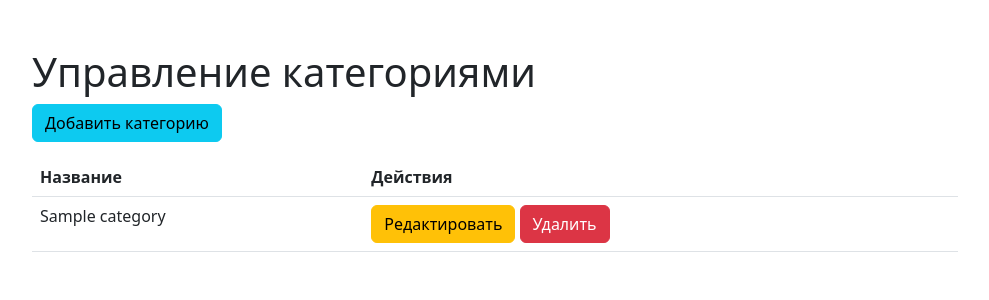
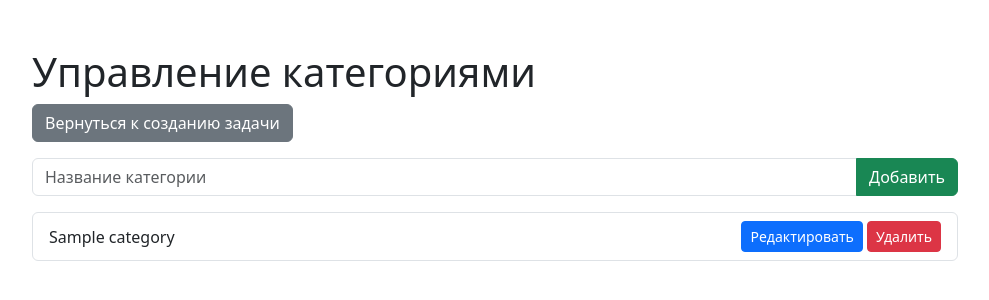
Before and after one commit to Nadezhda-27/Done, a Django app: page /categories/ in a window 1280 px wide. Shown: the part 56-356 px from the top of the page, without its empty margins (145-1134 px from the left). Run offline with Django 4.2, Linux system fonts and the light colour scheme; a user stored in the database is signed in; tables that the repository leaves empty hold one stand-in row (values such as "Sample post").

Commit message:
add button category in create_todo 2

```diff
--- a/todo/templates/todo/manage_categories.html
+++ b/todo/templates/todo/manage_categories.html
@@ -4,29 +4,25 @@
     <div class="row justify-content-center mt-5">
         <div class="col-md-10">
             <h1>Управление категориями</h1>
-            <a role="button" class="btn btn-info" href="{% url 'create_category' %}">Добавить категорию</a>
-            <table class="table mt-3">
-                <thead>
-                    <tr>
-                        <th>Название</th>
-                        <th>Действия</th>
-                    </tr>
-                </thead>
-                <tbody>
-                    {% for category in categories %}
-                        <tr>
-                            <td>{{ category.name }}</td>
-                            <td>
-                                <a class="btn btn-warning" href="{% url 'edit_category' category.id %}">Редактировать</a>
-                                <form method="POST" action="{% url 'delete_category' category.id %}" style="display:inline;">
-                                    {% csrf_token %}
-                                    <button type="submit" class="btn btn-danger">Удалить</button>
-                                </form>
-                            </td>
-                        </tr>
-                    {% endfor %}
-                </tbody>
-            </table>
+            <a role="button" class="btn btn-secondary mb-3" href="{% url 'create_todo' %}">Вернуться к созданию задачи</a>
+            <form method="POST" action="{% url 'create_category' %}">
+                {% csrf_token %}
+                <div class="input-group mb-3">
+                    <input type="text" name="name" class="form-control" placeholder="Название категории" required>
+                    <button class="btn btn-success" type="submit">Добавить</button>
+                </div>
+            </form>
+            <ul class="list-group">
+                {% for category in categories %}
+                    <li class="list-group-item d-flex justify-content-between align-items-center">
+                        {{ category.name }}
+                        <span>
+                            <a href="{% url 'edit_category' category.pk %}" class="btn btn-primary btn-sm">Редактировать</a>
+                            <a href="{% url 'delete_category' category.pk %}" class="btn btn-danger btn-sm">Удалить</a>
+                        </span>
+                    </li>
+                {% endfor %}
+            </ul>
         </div>
     </div>
 {% endblock %}
```
Also changed, not shown: 1 other file.
